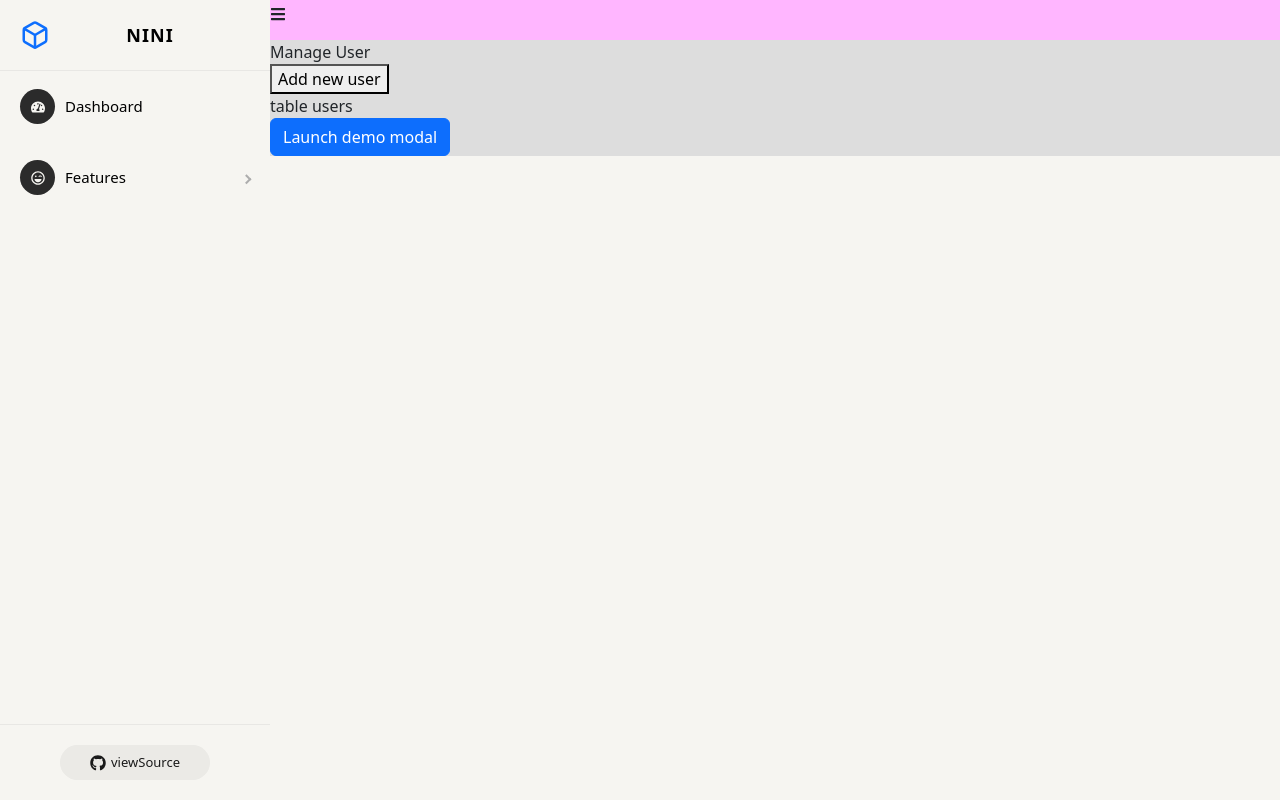
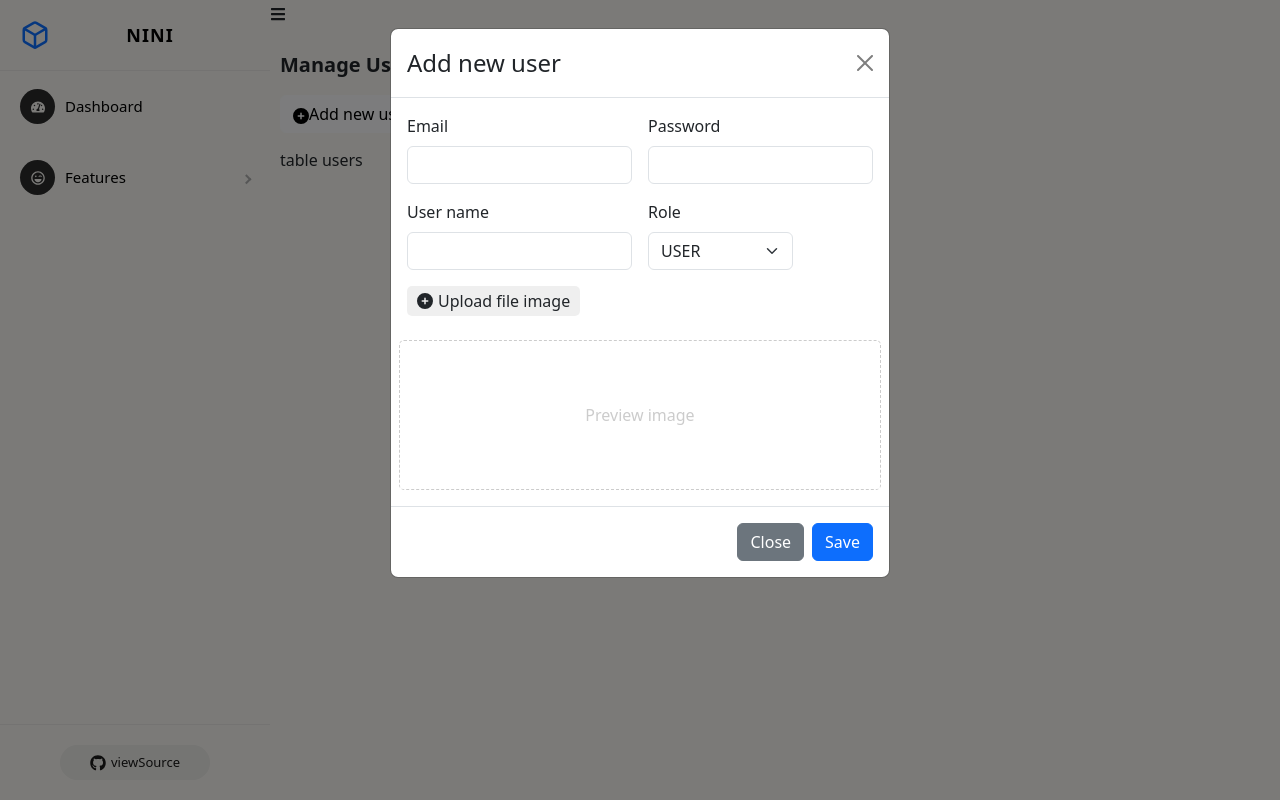
Before and after one commit to nini048/demo, a React (Create React App) app: page /admin/manager-user in a window 1280 px wide. Both pictures are taken after a click on the button "Add new user". Built offline with nearby package versions, Linux system fonts and the light colour scheme.

Commit message:
call api

```diff
--- a/src/components/Admin/Admin.scss
+++ b/src/components/Admin/Admin.scss
@@ -91,13 +91,10 @@
         width: 100%;
         .admin-header{
             height: 40px;
-            border: 1px solix rgb(189, 189, 189);
-            background: rgb(255, 182, 255);
 
         }
         .admin-main{
-            background: rgb(221, 221, 221);
-            border: 1px solix pink;
+
         }
     }
 
--- a/src/components/Admin/Content/ManageUser.js
+++ b/src/components/Admin/Content/ManageUser.js
@@ -1,21 +1,35 @@
 
 import { useState } from 'react';
 import ModalCreateUser from './ModalCreateUser';
+import { FaCirclePlus } from "react-icons/fa6";
 import './ManageUser.scss'
 const ManagerUser = (props) => {
+    const [showModalCreateUser, setShowModalCreateUser] = useState(false);
     return (
-        <div className="manager-user-container">
+        <div className="manage-user-container">
             <div className="title">
                 Manage User
             </div>
             <div className="user-content">
-                <button>Add new user</button>
+                <div className="btn-add-new">
+                    <button
+                        className='btn btn-light'
+                        onClick = {()=>setShowModalCreateUser(true)}
+                    >
+                        <FaCirclePlus/>
+                        Add new user
+                    </button>
+                </div>
+
             </div>
-            <div>
+            <div className='table-user-container'>
                 table users
 
             </div>
-             <ModalCreateUser />
+            <ModalCreateUser
+                show={showModalCreateUser}
+                setShow={setShowModalCreateUser}
+            />
         </div>
 
     )
--- a/src/components/Admin/Content/ManageUser.scss
+++ b/src/components/Admin/Content/ManageUser.scss
@@ -1,5 +1,5 @@
-.modal-add-user{
-        .img-preview{
+.modal-add-user {
+    .img-preview {
         height: 150px;
         border: 1px dashed #ccc;
         display: flex;
@@ -8,12 +8,13 @@
         align-items: center;
         color: #ccc;
 
-            img{
+        img {
             max-width: 100%;
             max-height: 100%;
         }
     }
-        .label-upload{
+
+    .label-upload {
         display: flex;
         align-items: center;
         gap: 5px;
@@ -22,9 +23,25 @@
         border-radius: 5px;
         background: #eeee;
         cursor: pointer;
-            &:hover{
+
+        &:hover {
             background: #dcdcdc;
         }
     }
 
 }
+
+.manage-user-container {
+    padding: 10px;
+
+    .user-content {
+        .btn-add-new {
+            margin: 15px 0;
+        }
+    }
+
+    .title {
+        font-weight: 600;
+        font-size: 20px;
+    }
+}
--- a/src/components/Admin/Content/ModalCreateUser.js
+++ b/src/components/Admin/Content/ModalCreateUser.js
@@ -1,3 +1,4 @@
+import axios from "axios";
 import { useState } from "react";
 
 import Button from 'react-bootstrap/Button';
@@ -5,33 +6,60 @@ import Modal from 'react-bootstrap/Modal';
 import { FaCirclePlus } from "react-icons/fa6";
 
 const ModalCreateUser = (props) => {
-    const [show, setShow] = useState(false);
-
-    const handleClose = () => setShow(false);
-    const handleShow = () => setShow(true);
-
+    const { show, setShow } = props;
     const [email, setEmail] = useState('');
     const [password, setPassword] = useState('');
     const [username, setUsername] = useState('');
-    const [role, setRole] = useState('');
+    const [role, setRole] = useState('USER');
     const [image, setImage] = useState('');
     const [previewImage, setPreviewImage] = useState('')
 
     const handleUploadImage = (event) => {
         if (event.target.files && event.target.files[0]) {
-             setPreviewImage(URL.createObjectURL(event.target.files[0]));
+            setPreviewImage(URL.createObjectURL(event.target.files[0]));
+            setImage(event.target.files[0]);
         }
         else {
-            setPreviewImage('');
-       }
+            // setPreviewImage('');
+        }
+
+    }
+    const handleClose = () => {
+        setShow(false);
+        setEmail('');
+        setPassword('');
+        setUsername('');
+        setRole('USER');
+        setImage('');
+
+    };
+    const handleSubmitCreateUser = async() => {
+
+        let data1 = {
+            email:email,
+            password:password,
+            username:username,
+            role: role,
+            userImage: image,
+
+        }
+        console.log(data1);
+        const data = new FormData();
+        data.append('email', email);
+        data.append('password', password);
+        data.append('username', username);
+        data.append('role', role);
+        data.append('userImage', image);
+        let res = axios.post('http://localhost:8081/api/v1/participant', data)
+        console.log('>>>check res: ', res);
 
     }
 
     return (
         <>
-            <Button variant="primary" onClick={handleShow}>
+            {/* <Button variant="primary" onClick={handleShow}>
                 Launch demo modal
-            </Button>
+            </Button> */}
 
             <Modal
                 className="modal-add-user"
@@ -74,8 +102,12 @@ const ModalCreateUser = (props) => {
                         </div>
                         <div className="col-md-4">
                             <label className="form-label">Role</label>
-                            <select className="form-select" onChange={(event) => setRole(event.target.value)}>
-                                <option selected value='USER'>USER</option>
+                            <select
+                                className="form-select"
+                                onChange={(event) => setRole(event.target.value)}
+                                value={role}
+                            >
+                                <option value='USER'>USER</option>
                                 <option value='ADMIN'>ADMIN</option>
                             </select>
                         </div>
@@ -108,7 +140,7 @@ const ModalCreateUser = (props) => {
                     <Button variant="secondary" onClick={handleClose}>
                         Close
                     </Button>
-                    <Button variant="primary" onClick={handleClose}>
+                    <Button variant="primary" onClick={() => { handleSubmitCreateUser() }}>
                         Save
                     </Button>
                 </Modal.Footer>
```
Lines whose indentation alone changed are shown as unchanged.
